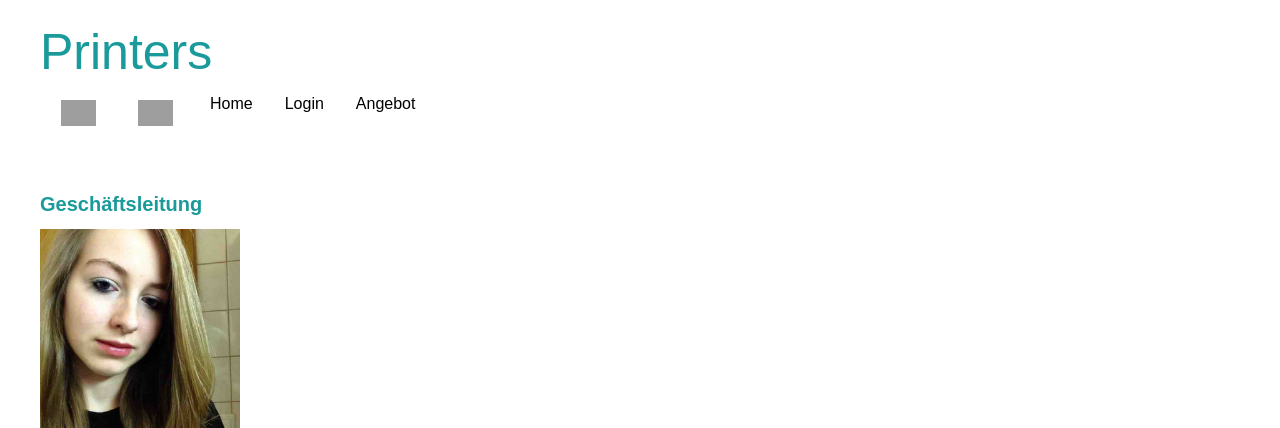
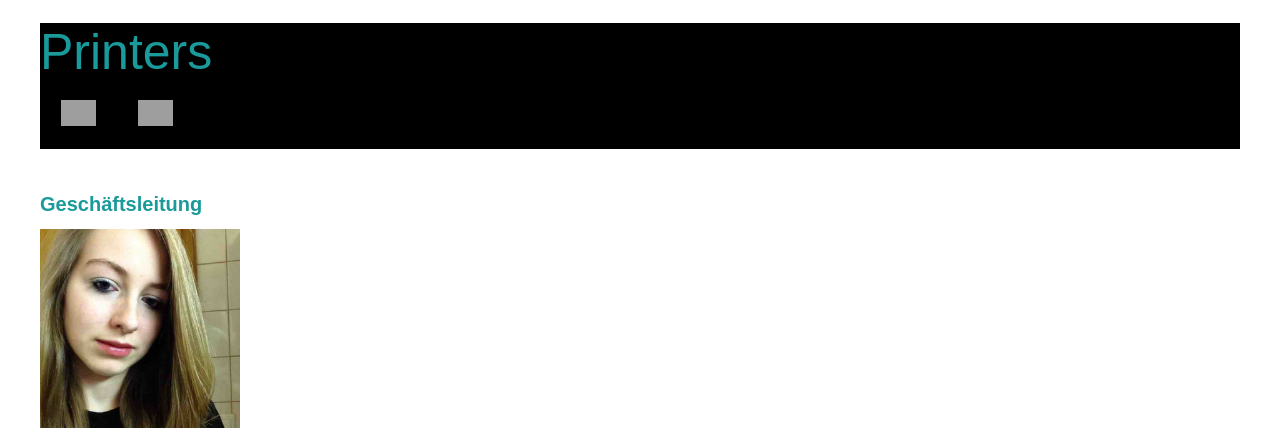
Before and after one commit to SelineXD/print, a PHP site: page /index.php in a window 1280 px wide. Shown: the top 428 px of the page. Run offline with PHP 8.4, Linux system fonts and the light colour scheme; grey boxes are pictures that could not be loaded.

Commit message:
Natascha
CSS Navi

```diff
--- a/style.css
+++ b/style.css
@@ -190,7 +190,8 @@ div#navi a {
 ======================================================= */
 .container {
     overflow: hidden;
-    background-color: white;
+    background-color: black;
+    heigth: 60px;
     font-family: Arial;
 }
 
```
